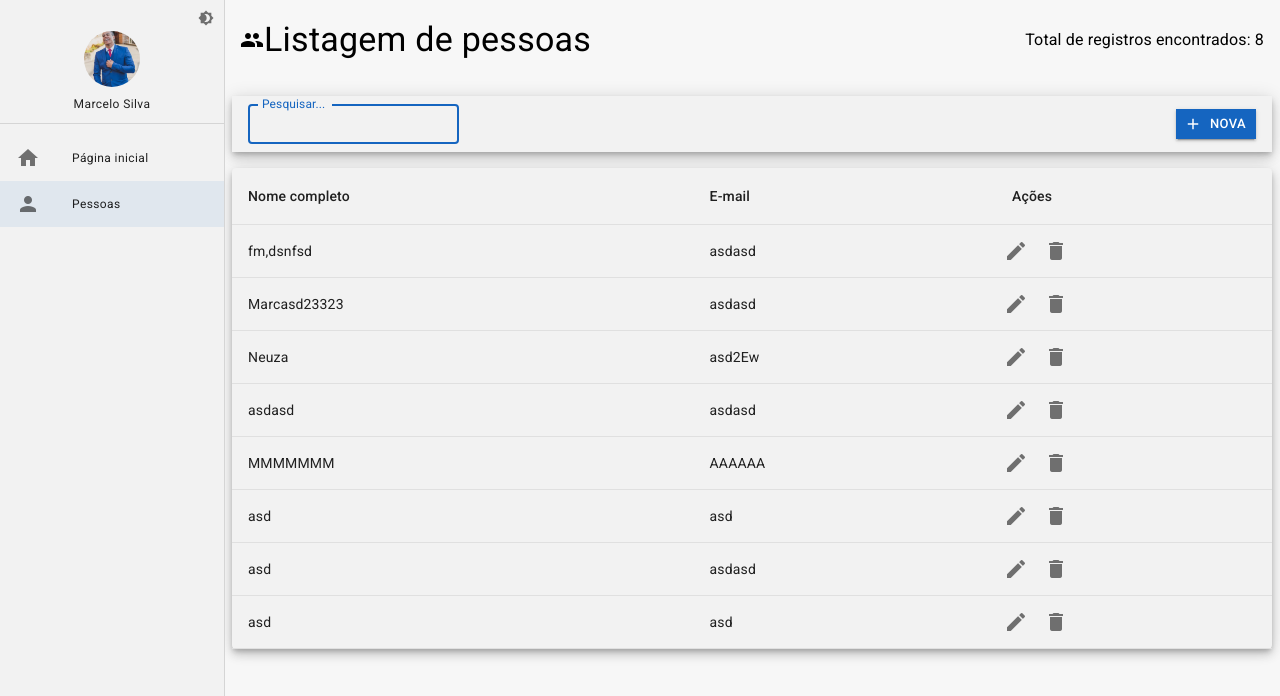
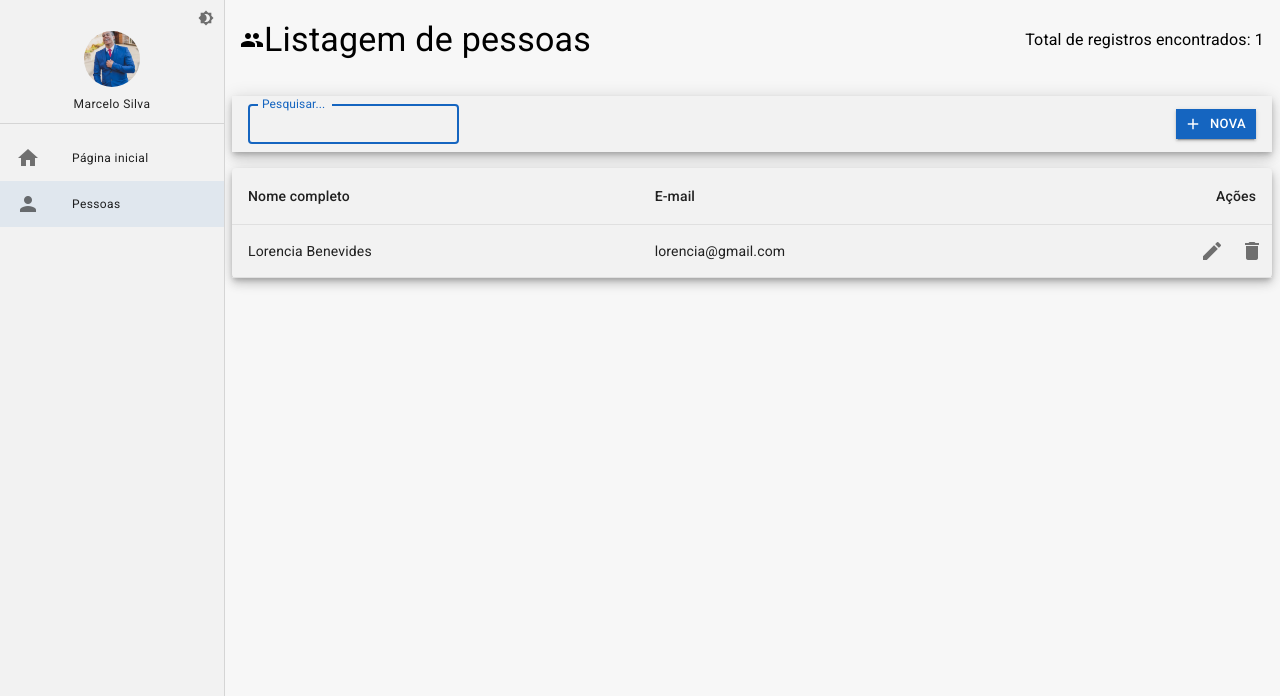
Before and after one commit to EuMarcel0/cadastro, a React (Vite) app: page /pessoas in a window 1280 px wide. Shown: the top 696 px of the page. Built offline with nearby package versions, Linux system fonts and the light colour scheme; data requests are answered from the project's data file.

Commit message:
chore: created grid for form inputs

```diff
--- a/mock/db.json
+++ b/mock/db.json
@@ -1,52 +1,10 @@
 {
   "pessoas": [
     {
-      "id": 2,
-      "fullName": "fm,dsnfsd",
-      "email": "asdasd",
-      "cityId": "asdasdsad"
-    },
-    {
-      "id": 3,
-      "fullName": "Marcasd23323",
-      "email": "asdasd",
-      "cityId": "asdasdasd"
-    },
-    {
-      "id": 4,
-      "fullName": "Neuza",
-      "email": "asd2Ew",
-      "cityId": "1123"
-    },
-    {
-      "id": 5,
-      "fullName": "asdasd",
-      "email": "asdasd",
-      "cityId": "asdasd"
-    },
-    {
-      "id": 6,
-      "fullName": "MMMMMMM",
-      "email": "AAAAAA",
-      "cityId": "777777"
-    },
-    {
-      "id": 7,
-      "fullName": "asd",
-      "email": "asd",
-      "cityId": "asd"
-    },
-    {
-      "fullName": "asd",
-      "email": "asdasd",
-      "cityId": "asd",
-      "id": 8
-    },
-    {
-      "id": 9,
-      "fullName": "asd",
-      "email": "asd",
-      "cityId": "asd"
+      "fullName": "Lorencia Benevides",
+      "email": "lorencia@gmail.com",
+      "cityId": "2",
+      "id": 2
     }
   ]
 }
--- a/src/pages/pessoas/DetalhesPessoas.tsx
+++ b/src/pages/pessoas/DetalhesPessoas.tsx
@@ -1,3 +1,4 @@
+import { Box, Grid, LinearProgress } from '@mui/material';
 import { FormHandles } from '@unform/core';
 import { Form } from '@unform/web';
 import { useEffect, useRef, useState } from 'react';
@@ -47,17 +48,20 @@ export const DetalhesPessoas: React.FC = () => {
 		if (id === 'nova') {
 			PersonService.create(data)
 				.then((response) => {
-					setLoaging(false);
+					setLoaging(true);
 					if (response instanceof Error) {
 						alert(response.message);
 					} else {
 						navigate(`/pessoas/detalhe/${response}`);
+						setLoaging(false);
 					}
 				});
 		} else {
+			setLoaging(true);
 			setModalSaving(modalSaving === false ? true : false);
 			PersonService.updateById(Number(id), { id: Number(id), ...data })
 				.then((response) => {
+					setLoaging(false);
 					if (response instanceof Error) {
 						alert(response.message);
 					}
@@ -84,39 +88,71 @@ export const DetalhesPessoas: React.FC = () => {
 
 	return (
 		<LayoutBaseDePagina
-			title={id === 'nova' ? 'Novo cadastro de pessoa' : `Editando ${name}`}
-			icon='people-edit'
+			title={id === 'nova' ? ' → Cadastro de pessoas' : `Editando ${name}`}
+			icon=''
 			toolbar={<FerramentasDetalhes
 				onClickInBack={() => navigate('/pessoas')}
 				onClickInSave={() => unformRef.current?.submitForm()}
-				onClickInSaveAndBack={() => unformRef.current?.submitForm()}
 				onClickInNew={() => navigate('/pessoas/detalhe/nova')}
 				onClickInDelete={() => setModalDeleteInEdit(true)}
 				showButtonDelete={id !== 'nova'}
 				showButtonNew={id !== 'nova'}
-				showButtonSaveAndBack
 				showButtonSave
 				showButtonBack
 			/>
 			}
 		>
+			{loading &&
+				<LinearProgress />
+			}
+
+
 			<Form ref={unformRef} onSubmit={handleClickInSave}>
-				<UnformInputText name='fullName' label='Nome completo...' autoFocus />
-				<UnformInputText name='email' label='E-mail...' />
-				<UnformInputText name='cityId' label='Código da cidade' />
+				<Box
+					display='flex'
+					alignItems='center'
+					justifyContent='center'
+				>
+					<Grid container direction='column'>
+						<Grid container item direction='row' justifyContent='center'>
+							<Grid item xs={12} sm={12} md={10} lg={8} xl={6}>
+								<UnformInputText fullWidth name='fullName' label='Nome completo...' autoFocus />
+							</Grid>
+						</Grid>
+
+						<Grid container item direction='row' justifyContent='center'>
+							<Grid item xs={12} sm={12} md={10} lg={8} xl={6}>
+								<UnformInputText fullWidth name='email' label='E-mail...' />
+							</Grid>
+						</Grid>
+
+						<Grid container item direction='row' justifyContent='center'>
+							<Grid item xs={12} sm={12} md={10} lg={8} xl={6}>
+								<UnformInputText fullWidth name='cityId' label='Código da cidade' />
+							</Grid>
+						</Grid>
+
+					</Grid>
+				</Box>
 			</Form>
-			{modalSaving &&
+
+
+			{
+				modalSaving &&
 				<ConfirmModalSave
 					title='Registro salvo com sucesso!'
-					onCloseModaSave={() => setModalSaving(modalSaving === true ? false : true)}
+					description='Clique em "OK" para permanecer na tela de edição'
+					onCloseModalSave={() => setModalSaving(modalSaving === true ? false : true)}
+					onCloseModaAndBack={() => navigate('/pessoas')}
 				/>
 			}
-			{modalDeleteInEdit &&
+			{
+				modalDeleteInEdit &&
 				<ConfirmModalDeleteInEdit
 					onDelete={() => handleDelete(Number(id))}
 					onCloseModal={() => setModalDeleteInEdit(modalDeleteInEdit === true ? false : true)}
 				/>
 			}
-		</LayoutBaseDePagina>
+		</LayoutBaseDePagina >
 	);
 };
--- a/src/pages/pessoas/ListagemPessoas.tsx
+++ b/src/pages/pessoas/ListagemPessoas.tsx
@@ -38,7 +38,7 @@ export const ListagemPessoas: React.FC = () => {
 						console.log(response.totalCount);
 						console.log(response.data);
 						setPeople(response.data);
-						setTotalCount(response.data.length);
+						setTotalCount(response.totalCount);
 					}
 				});
 		});
@@ -87,7 +87,7 @@ export const ListagemPessoas: React.FC = () => {
 								<TableRow >
 									<TableCell>Nome completo</TableCell>
 									<TableCell>E-mail</TableCell>
-									<TableCell>Ações</TableCell>
+									<TableCell align='right'>Ações</TableCell>
 								</TableRow>
 							</TableHead>
 						}
@@ -101,8 +101,8 @@ export const ListagemPessoas: React.FC = () => {
 								<TableRow key={item.id}>
 									<TableCell>{item.fullName}</TableCell>
 									<TableCell>{item.email}</TableCell>
-									<TableCell padding='none'>
-										<Box display='flex'>
+									<TableCell padding='none' align='right'>
+										<Box display='flex' justifyContent='right'>
 											<IconButton onClick={() => navigate(`/pessoas/detalhe/${item.id}`)}>
 												<Icon>edit</Icon>
 											</IconButton>
--- a/src/shared/components/confirm-modal/ConfirmModalDelete.tsx
+++ b/src/shared/components/confirm-modal/ConfirmModalDelete.tsx
@@ -28,6 +28,12 @@ export const ConfirmModalDelete: React.FC<IConfirmModal> = ({ onDelete }) => {
 		onDelete();
 	};
 
+	const handleKeyDelete = (e: KeyboardEvent) => {
+		if (e.key === 'Enter') {
+			console.log('Clicou Enter');
+		}
+	};
+
 	return (
 		<Box>
 			<IconButton onClick={handleClickOpen}>
@@ -50,7 +56,9 @@ export const ConfirmModalDelete: React.FC<IConfirmModal> = ({ onDelete }) => {
 				</DialogContent>
 				<DialogActions>
 					<Button onClick={handleClose} variant='outlined'>Abortar</Button>
-					<Button onClick={handleDelete}
+					<Button
+						onClick={handleDelete}
+						onKeyUp={() => handleKeyDelete}
 						variant='contained'
 						autoFocus
 					>
--- a/src/shared/components/confirm-modal/ConfirmModalDeleteInEdit.tsx
+++ b/src/shared/components/confirm-modal/ConfirmModalDeleteInEdit.tsx
@@ -46,8 +46,8 @@ export const ConfirmModalDeleteInEdit: React.FC<IConfirmModal> = ({ onDelete, on
 					</DialogContentText>
 				</DialogContent>
 				<DialogActions>
-					<Button onClick={onCloseModal} variant='outlined'>Abortar</Button>
-					<Button onClick={handleDelete}
+					<Button sx={{ borderRadius: '0' }} onClick={onCloseModal} variant='outlined'>Abortar</Button>
+					<Button sx={{ borderRadius: '0' }} onClick={handleDelete}
 						variant='contained'
 						autoFocus
 					>
--- a/src/shared/components/confirm-modal/ConfirmModalSave.tsx
+++ b/src/shared/components/confirm-modal/ConfirmModalSave.tsx
@@ -11,17 +11,19 @@ import { useNavigate, useParams } from 'react-router-dom';
 
 interface IConfirmModal {
 	title: string;
-	onCloseModaSave?: () => void;
+	description: string;
+	onCloseModalSave?: () => void;
+	onCloseModaAndBack?: () => void;
 }
 
-export const ConfirmModalSave: React.FC<IConfirmModal> = ({ title, onCloseModaSave }) => {
+export const ConfirmModalSave: React.FC<IConfirmModal> = ({ title, description, onCloseModalSave, onCloseModaAndBack }) => {
 	const [open, setOpen] = React.useState(true);
 	const navigate = useNavigate();
 	const { id = 'nova' } = useParams<'id'>();
 
 
 	const handleClose = () => {
-		onCloseModaSave?.();
+		onCloseModalSave?.();
 		setOpen(false);
 		navigate(id !== 'nova' ? '' : '/pessoas');
 	};
@@ -39,11 +41,12 @@ export const ConfirmModalSave: React.FC<IConfirmModal> = ({ title, onCloseModaSa
 				</DialogTitle>
 				<DialogContent>
 					<DialogContentText id="alert-dialog-description">
-						{''}
+						{description}
 					</DialogContentText>
 				</DialogContent>
 				<DialogActions>
-					<Button onClick={onCloseModaSave} variant='outlined'>Fechar</Button>
+					<Button sx={{ borderRadius: '0' }} onClick={onCloseModaAndBack} variant='contained'>Fechar e voltar</Button>
+					<Button sx={{ borderRadius: '0' }} onClick={onCloseModalSave} variant='outlined'>OK</Button>
 				</DialogActions>
 			</Dialog>
 		</Box>
```
